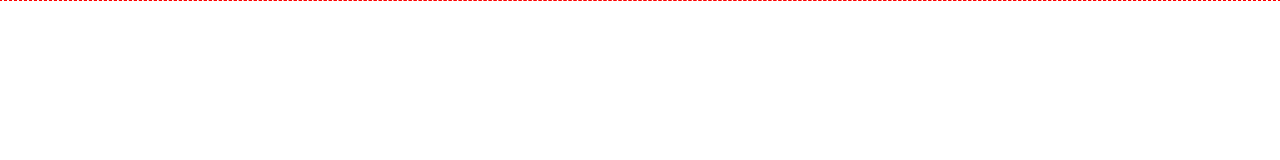
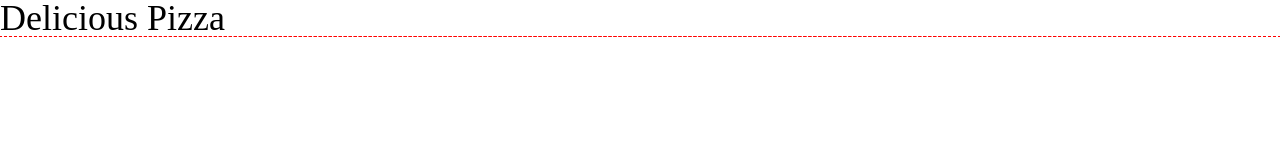
Before and after one commit to 2a-Ron/chocolate-pizza, a plain HTML site: page index.html in a window 1280 px wide. Drawn offline with Linux system fonts and the light colour scheme; a web font is replaced by a local one.

Commit message:
setting up the font doesnt work yet

```diff
--- a/css/style.css
+++ b/css/style.css
@@ -1,3 +1,14 @@
 * {
     outline: dashed 1px red; /*this is for dev purposes only*/
 }
+
+@font-face {
+    font-family: Suthi Srisopha;
+    src: url(css/fonts/weather_sunday.otf);
+}
+
+h1 {
+    font-family: Suthi Srisopha;
+    font-size: 36px;
+    color: #000;
+}
--- a/index.html
+++ b/index.html
@@ -7,6 +7,6 @@
         <link rel="stylesheet" href="css/style.css">
     </head>
     <body>
-
+        <h1>Delicious Pizza</h1>
     </body>
 </html>
```
Also changed, not shown: css/fonts/weather_sunday.otf (added), img/bs-img.png (added).
